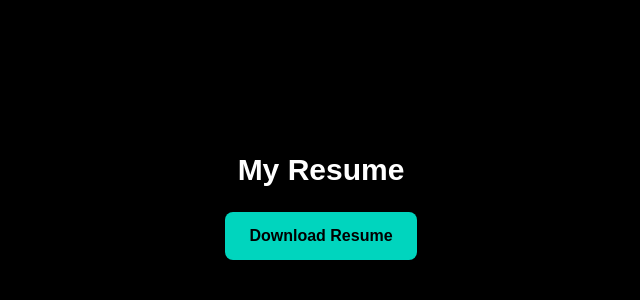
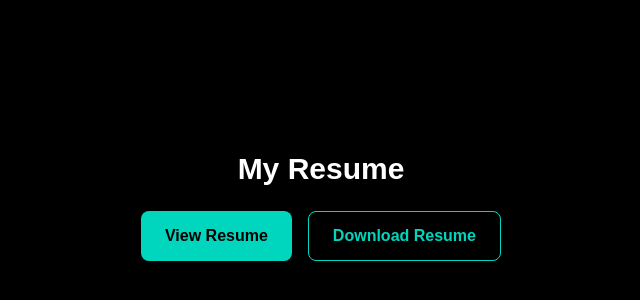
Before and after one commit to dhruvdxb/DhruvPatel-portfolio, a Next.js app: page /resume in a window 1280 px wide. Shown: the part 194-494 px from the top of the page, without its empty margins (319-959 px from the left). Built offline with nearby package versions, Linux system fonts and the light colour scheme.

Commit message:
feat: resume view and download working

```diff
--- a/app/resume/page.tsx
+++ b/app/resume/page.tsx
@@ -1,16 +1,36 @@
+"use client";
+import { useState } from "react";
+
 export default function Resume() {
+  const [showModal, setShowModal] = useState(false);
+
   return (
-    <main className="bg-black text-white min-h-screen flex flex-col items-center justify-center">
-
+    <main className="bg-black text-white min-h-screen flex flex-col items-center justify-center px-4">
       <h1 className="text-3xl font-bold mb-6">My Resume</h1>
-
-      <a
-        href="/resume.pdf"
-        className="bg-teal-400 text-black px-6 py-3 rounded-lg font-semibold"
-      >
-        Download Resume
-      </a>
-
+      <div className="flex gap-4">
+        <button onClick={() => setShowModal(true)} className="bg-teal-400 text-black px-6 py-3 rounded-lg font-semibold">
+          View Resume
+        </button>
+        <a href="/Dhruv_Patel.pdf" download="Dhruv_Patel.pdf" className="border border-teal-400 text-teal-400 px-6 py-3 rounded-lg font-semibold">
+          Download Resume
+        </a>
+      </div>
+      {showModal && (
+        <div className="fixed inset-0 bg-black/80 z-50 flex items-center justify-center p-4" onClick={() => setShowModal(false)}>
+          <div className="bg-white rounded-xl w-full max-w-4xl h-[90vh] flex flex-col" onClick={(e) => e.stopPropagation()}>
+            <div className="flex justify-between items-center p-4 border-b border-gray-200">
+              <span className="text-black font-semibold text-lg">Resume Preview</span>
+              <div className="flex gap-3">
+                <a href="/Dhruv_Patel.pdf" download="Dhruv_Patel.pdf" className="bg-teal-400 text-black px-4 py-2 rounded-lg text-sm font-semibold">
+                  Download
+                </a>
+                <button onClick={() => setShowModal(false)} className="text-gray-500 text-2xl leading-none">✕</button>
+              </div>
+            </div>
+            <iframe src="/Dhruv_Patel.pdf" className="flex-1 w-full rounded-b-xl" title="Dhruv Patel Resume" />
+          </div>
+        </div>
+      )}
     </main>
   );
 }
```
Also changed, not shown: 1 other file (tests, documents, lock files or other folders).
